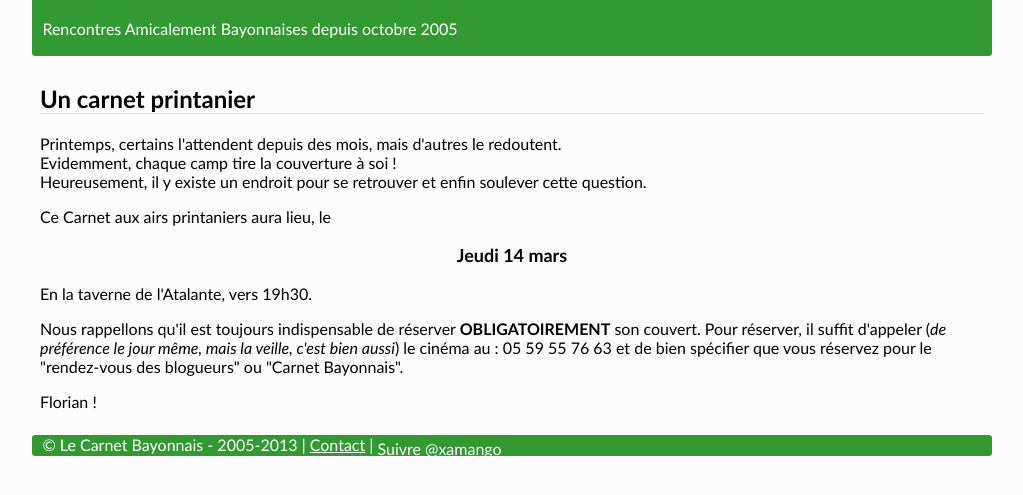
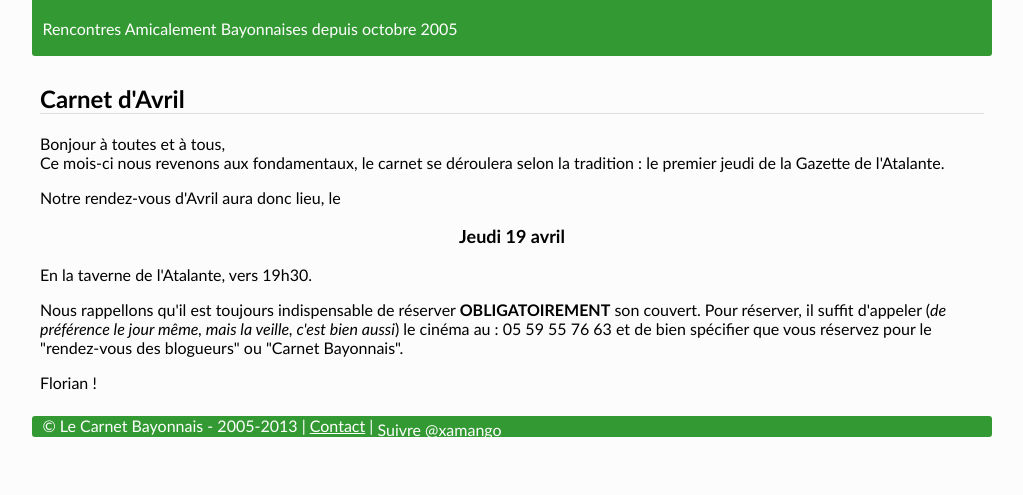
Before and after one commit to xamango/xamango, a plain HTML site: page index.html in a window 1280 px wide. Shown: the part 63-558 px from the top of the page, without its empty margins (128-1151 px from the left). Drawn offline with Linux system fonts and the light colour scheme.

Commit message:
avril 2013

```diff
--- a/index.html
+++ b/index.html
@@ -13,19 +13,19 @@
   <p id="tagline">Rencontres Amicalement Bayonnaises depuis octobre 2005</p>
 </div>
 <div id="content">
-  <h2>Un carnet printanier</h2>
+  <h2>Carnet d'Avril</h2>
+  <p>
+  Bonjour à toutes et à tous,<br>
 
-  <p>
-    Printemps, certains l'attendent depuis des mois, mais d'autres le redoutent.<br>
-    Evidemment, chaque camp tire la couverture à soi !<br>
-    Heureusement, il y existe un endroit pour se retrouver et enfin soulever cette question.<br>
+  Ce mois-ci nous revenons aux fondamentaux, le carnet se déroulera selon la tradition : le premier jeudi de la Gazette de l'Atalante.
+  <br>
   </p>
   <p>
-    Ce Carnet aux airs printaniers aura lieu, le
+    Notre rendez-vous d'Avril aura donc lieu, le
     <br>
   </p>
 
-  <p class="announce">Jeudi 14 mars</p>
+  <p class="announce">Jeudi 19 avril</p>
   <p>En la taverne de l'Atalante, vers 19h30.</p>
 
   <p>Nous rappellons qu'il est toujours indispensable de réserver <strong>OBLIGATOIREMENT</strong> son couvert. Pour réserver, il suffit d'appeler (<em>de préférence le jour même, mais la veille, c'est bien aussi</em>) le cinéma au : 05 59 55 76 63 et de bien spécifier que vous réservez pour le "rendez-vous des blogueurs" ou "Carnet Bayonnais".</p>
```
